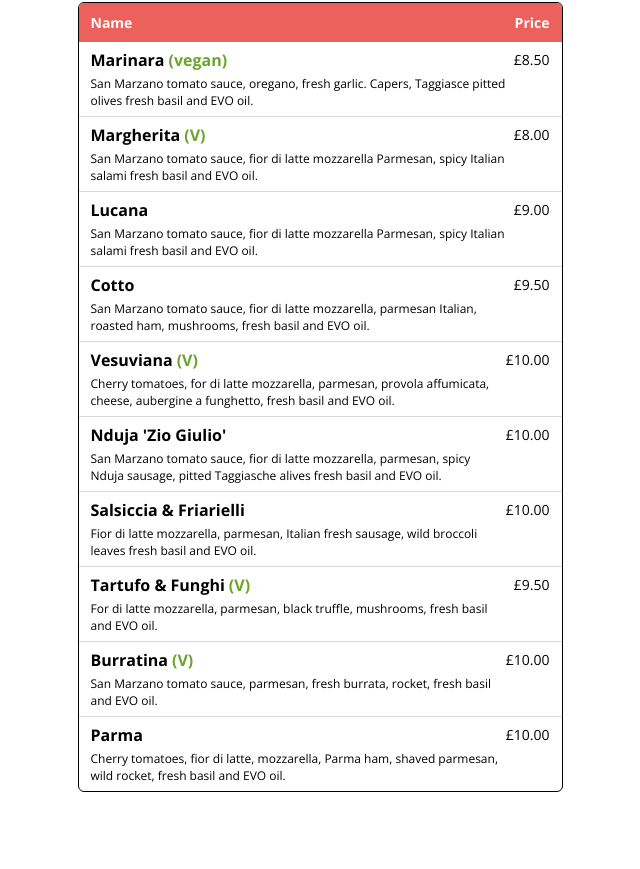
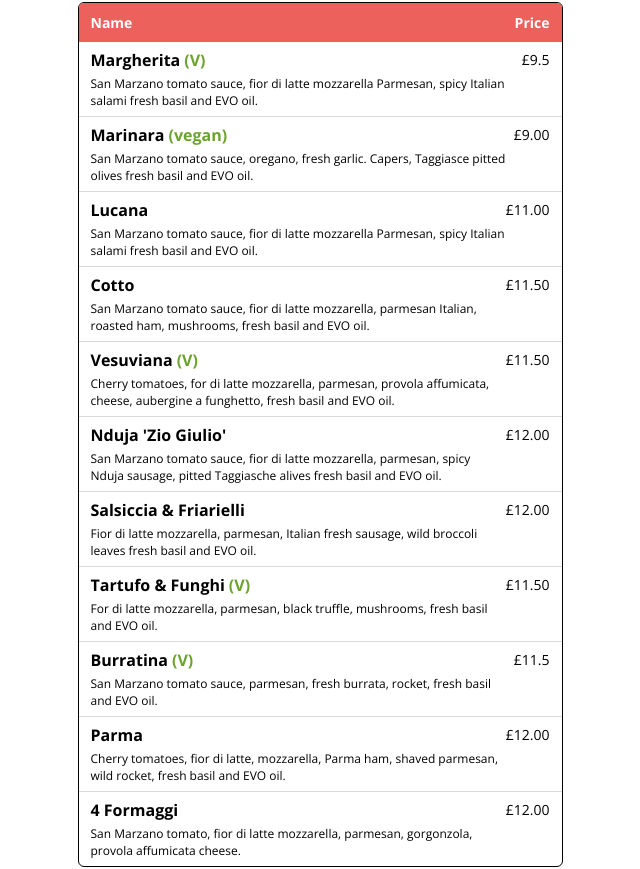
Before and after one commit to WebTerminator/antoninospizza, a Next.js app: page /menu in a window 1280 px wide. Shown: the part 695-1564 px from the top of the page, without its empty margins (320-960 px from the left). Built offline with nearby package versions, Linux system fonts and the light colour scheme.

Commit message:
menu updated

```diff
--- a/shared/index.ts
+++ b/shared/index.ts
@@ -22,69 +22,75 @@ export const navItems = [
 
 export const PizzasMenu = [
   {
+    title: "Margherita",
+    price: "9.5",
+    subTitle: "V",
+    description:
+      "San Marzano tomato sauce, fior di latte mozzarella Parmesan, spicy Italian salami fresh basil and EVO oil.",
+  },
+  {
     title: "Marinara",
-    price: "8.50",
+    price: "9.00",
     subTitle: "vegan",
     description:
       "San Marzano tomato sauce, oregano, fresh garlic. Capers, Taggiasce pitted olives fresh basil and EVO oil.",
   },
   {
-    title: "Margherita",
-    price: "8.00",
-    subTitle: "V",
-    description:
-      "San Marzano tomato sauce, fior di latte mozzarella Parmesan, spicy Italian salami fresh basil and EVO oil.",
-  },
-  {
     title: "Lucana",
-    price: "9.00",
+    price: "11.00",
     description:
       "San Marzano tomato sauce, fior di latte mozzarella Parmesan, spicy Italian salami fresh basil and EVO oil.",
   },
   {
     title: "Cotto",
-    price: "9.50",
+    price: "11.50",
     description:
       "San Marzano tomato sauce, fior di latte mozzarella, parmesan Italian, roasted ham, mushrooms, fresh basil and EVO oil.",
   },
   {
     title: "Vesuviana",
-    price: "10.00",
+    price: "11.50",
     subTitle: "V",
     description:
       "Cherry tomatoes, for di latte mozzarella, parmesan, provola affumicata, cheese, aubergine a funghetto, fresh basil and EVO oil.",
   },
   {
     title: "Nduja 'Zio Giulio'",
-    price: "10.00",
+    price: "12.00",
     description:
       "San Marzano tomato sauce, fior di latte mozzarella, parmesan, spicy Nduja sausage, pitted Taggiasche alives fresh basil and EVO oil.",
   },
   {
     title: "Salsiccia & Friarielli",
-    price: "10.00",
+    price: "12.00",
     description:
       "Fior di latte mozzarella, parmesan, Italian fresh sausage, wild broccoli leaves fresh basil and EVO oil.",
   },
   {
     title: "Tartufo & Funghi",
-    price: "9.50",
+    price: "11.50",
     subTitle: "V",
     description:
       "For di latte mozzarella, parmesan, black truffle, mushrooms, fresh basil and EVO oil.",
   },
   {
     title: "Burratina",
-    price: "10.00",
+    price: "11.5",
     description:
       "San Marzano tomato sauce, parmesan, fresh burrata, rocket, fresh basil and EVO oil.",
     subTitle: "V",
   },
   {
     title: "Parma",
-    price: "10.00",
+    price: "12.00",
     description:
       "Cherry tomatoes, fior di latte, mozzarella, Parma ham, shaved parmesan, wild rocket, fresh basil and EVO oil.",
+  },
+  {
+    title: "4 Formaggi",
+    price: "12.00",
+    description:
+      "San Marzano tomato, fior di latte mozzarella, parmesan, gorgonzola, provola affumicata cheese.",
   },
 ];
 
@@ -92,24 +98,24 @@ export const PanuozzosMenu = [
   {
     title: "Pugliese",
     subTitle: "V",
-    price: "9.00",
+    price: "11.00",
     description: "Home made pesto, cherry tomatoes, burrato and EVO oil.",
   },
   {
     title: "Milanese",
-    price: "9.00",
+    price: "11.00",
     description:
       "Breaded chicken escalope served, fonting cheese, spicy mayonnaise (or not spicy) and lettuce.",
   },
   {
     title: "Umbro",
-    price: "10.00",
+    price: "11.00",
     description:
       "Pancetta, for di latte, mozzarella, black truffle and wild rocket.",
   },
   {
     title: "Napoletano",
-    price: "10.00",
+    price: "11.00",
     description:
       "Grilled Italian style fresh sausage, provola affumicata and friarielli.",
   },
@@ -118,17 +124,17 @@ export const PanuozzosMenu = [
 export const StartersMenu = [
   {
     title: "Hallumi fries",
-    price: "5.50",
+    price: "6.50",
     description: "Served with sweet chilli sauce.",
   },
   {
     title: "Fritturina di Calamari ",
-    price: "6.50",
+    price: "7.50",
     description: "Fried squid served with lettuce, mayo & lemon.",
   },
   {
     title: "Home Made Arancini",
-    price: "6.00",
+    price: "6.50",
     description: "(4 balls in total you can mix & match)",
     subList: [
       "Mushrooms Arancini with Parmesan and fior di latte mozzarella",
@@ -137,7 +143,7 @@ export const StartersMenu = [
   },
   {
     title: "Rosemary chips served with truffe mayonnaise",
-    price: "4.00",
+    price: "4.50",
     description: "Add on £ 1.00 - Parmesan shaves",
   },
 ];
@@ -146,13 +152,13 @@ export const ClassiciMenu = [
   {
     title: "Aubergine Parmigiana",
     subTitle: "(V)",
-    price: "7.50",
+    price: "8.50",
     description:
       "Fried aubergine, fior di latte mozzarella. San Marzano tomato sauce, parmesan and fresh basil.",
   },
   {
     title: "Chicken Cotoletta served with rosemary chips",
-    price: "8.50",
+    price: "10",
     description:
       "Breaded chicken escalope served with rosemary, chips and mixed leaves salad.",
   },
@@ -160,25 +166,34 @@ export const ClassiciMenu = [
 
 export const BimbiMenu = [
   {
-    title: "Margherita",
-    price: "13.00",
+    title: "Margheritina",
+    price: "10.00",
     description:
       "San Marzano tomato sauce, oregano, fresh garlic, capers, taggiasce pitted olives fresh basil and EVO oil",
-    subList: ["Add one of your favourite toppings", "Served with chips"],
+    subList: [
+      "Add one of your favourite toppings",
+      "Served with chips",
+      "Fruit juice",
+    ],
   },
 ];
 
 export const DessertMenu = [
   {
     title: "Home made Tiramasu",
-    price: "4.00",
+    price: "4.50",
     description:
       "Savoiardi biscuits, coffee, whipped mixture of eggs, sugar and mascarpone cheese, flavoured with cocoa",
   },
   {
-    title: "Pizza alla Nuteela",
-    price: "6.50",
+    title: "Pizza alla Nutella",
+    price: "8",
     description: "Mini folded pizza, stuffed with Nutella.",
+  },
+  {
+    title: "Rum baba",
+    price: "4.5",
+    description: "Soft pastry soaked in rum syrup served with whipped cream.",
   },
 ];
 
```
